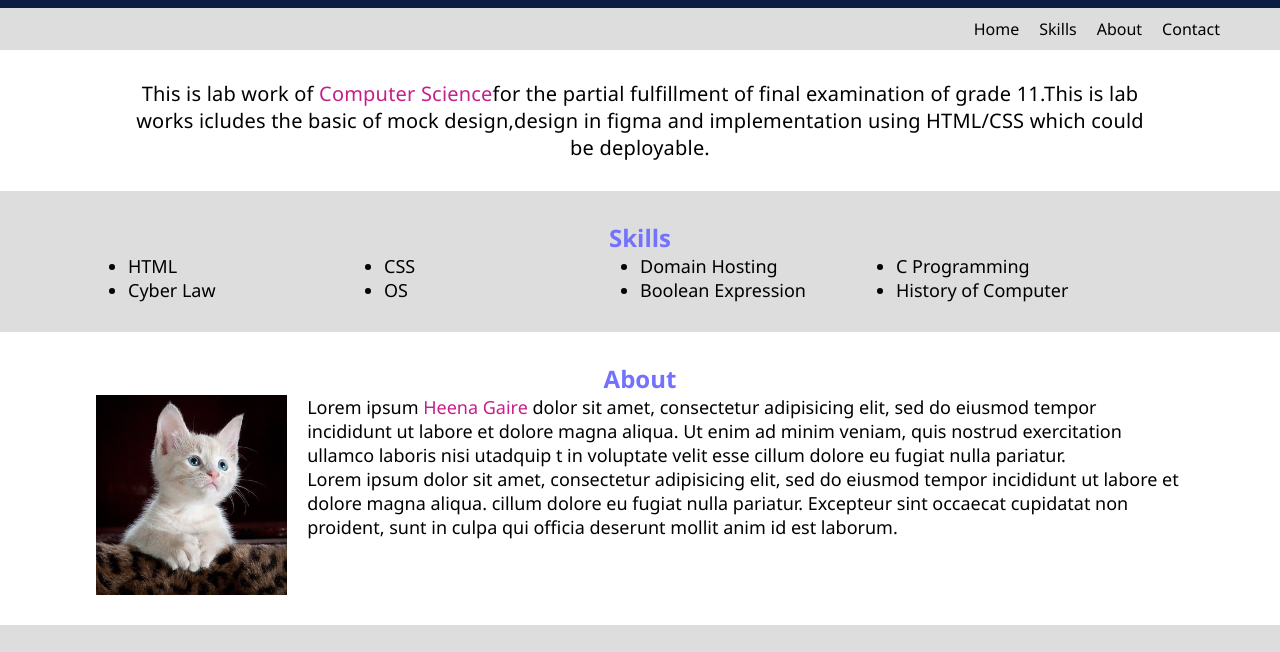
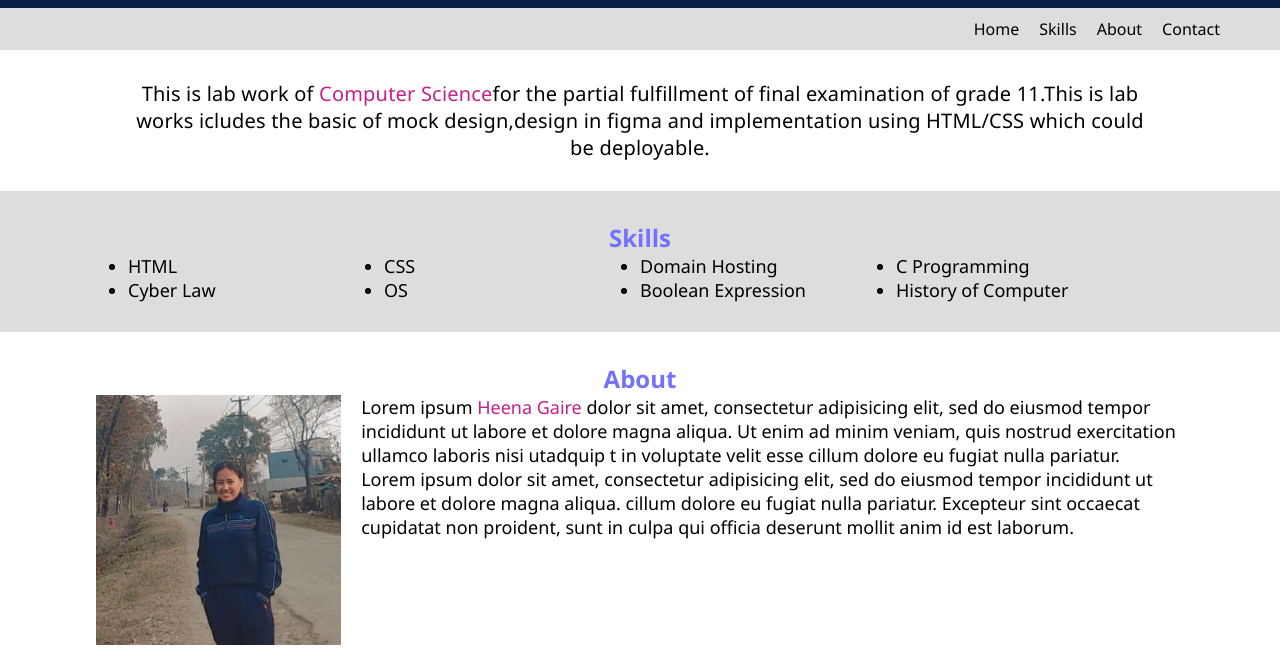
Before and after one commit to heenagaire/heena-p, a plain HTML site: page index.html in a window 1280 px wide. Shown: the part 107-759 px from the top of the page. Drawn offline with Linux system fonts and the light colour scheme.

Commit message:
my beautiful photo update

```diff
--- a/index.html
+++ b/index.html
@@ -49,7 +49,7 @@
     	<span>About</span>
         </div>
        <div class="section-details">
-       	<img width="200px" height="200px" src="images/cat.jpg">
+       	<img width="250px" height="250px" src="images/heena.jpg">
        	<div class="about-content">
        <p>Lorem ipsum <span>Heena Gaire</span> dolor sit amet, consectetur adipisicing elit, sed do eiusmod tempor incididunt ut labore et dolore magna aliqua. Ut enim ad minim veniam, quis nostrud exercitation ullamco laboris nisi utadquip t in voluptate velit esse cillum dolore eu fugiat nulla pariatur.</p>
       <p>Lorem ipsum dolor sit amet, consectetur adipisicing elit, sed do eiusmod
```
Also changed, not shown: images/heena.jpg (added).
